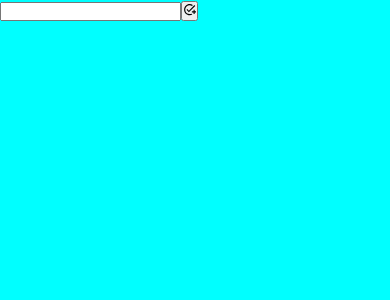
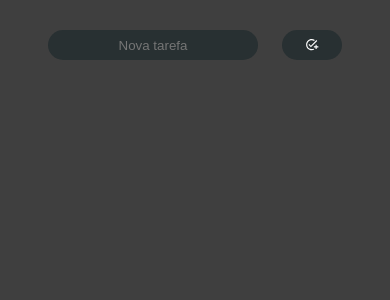
Before and after one commit to EletroCP/To-do-list-React, a React (Create React App) app: page / in a window 390 px wide. Shown: the top 300 px of the page. Built offline with nearby package versions, Linux system fonts and the light colour scheme.

Commit message:
feat: Estilização mobile do header implementada

```diff
--- a/src/App.css
+++ b/src/App.css
@@ -15,19 +15,45 @@ body {
 }
 
 @media screen and (max-width: 714px) {
-  body {
-    background-color: aqua;
+  .App-header {
+    align-items: center;
+    display: flex;
+    flex-direction: row;
+    gap: 1.5rem;
+    padding: 30px 3rem 0;
   }
+
+  .toDo {
+    background-color: var(--main-dark-color);
+    border: none;
+    border-radius: 25px;
+    color: white;
+    height: 30px;
+    text-align: center;
+    width: 350px;
+  }
+
+  .insert {
+    align-items: center;
+    background-color: var(--main-dark-color);
+    border: none;
+    border-radius: 25px;
+    display: flex;
+    height: 30px;
+    justify-content: center;
+    width: 100px;
+  }
+
+  .iconInsert {
+    filter: invert(100%);
+  }
+
 }
 
 @media screen and (min-width: 715px) and (max-width: 1279px){
-  body {
-    background-color: blanchedalmond;
-  }
+
 }
 
 @media screen and (min-width: 1280px){
-  body {
-    background-color: var(--secundary-dark-color);
-  }
+
 }
--- a/src/componets/HeaderApp.js
+++ b/src/componets/HeaderApp.js
@@ -6,8 +6,12 @@ import { MdOutlineAddTask } from 'react-icons/md'
 const HeaderApp = () => {
   return (
     <header className="App-header">
-      <input type='text' className='toDo'/>
-      <button className='insert'><MdOutlineAddTask/></button>
+      <input
+        type='text'
+        className='toDo'
+        placeholder='Nova tarefa'
+      />
+      <button className='insert'><MdOutlineAddTask className='iconInsert'/></button>
     </header>
   );
 };
```
